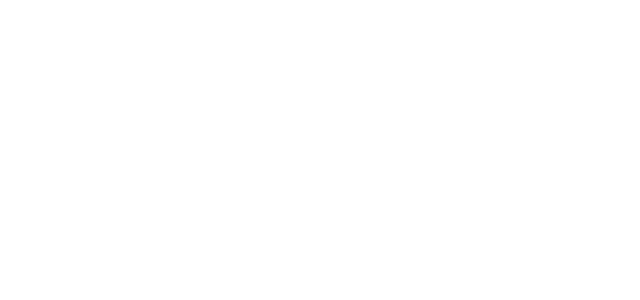
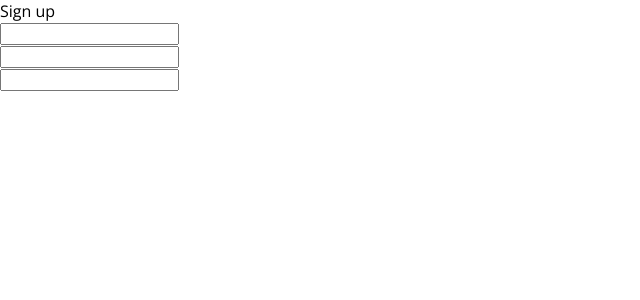
Before and after one commit to Ryavnn/malash, a React (Vite) app: page /login in a window 1280 px wide. Before the commit this address had no page. Shown: the top 300 px of the page, without its empty margins (0-640 px from the left). Built offline with nearby package versions, Linux system fonts and the light colour scheme.

Commit message:
log in page

```diff
--- a/src/App.css
+++ b/src/App.css
@@ -2,6 +2,7 @@
   margin: 0;
   padding: 0;
   box-sizing: border-box;
+  font-family: "Open Sans", sans-serif;
 }
 .navbar{
   height: 4rem;
@@ -28,6 +29,9 @@ ul{
 }
 ul>li{
   margin-right: 2rem ;
+}
+.nav-links{
+  margin-right: 50px;
 }
 .banner{
   min-height: 90vh;
--- a/src/App.jsx
+++ b/src/App.jsx
@@ -3,6 +3,8 @@ import Homepage from './Pages/Homepage';
 import Products from './Pages/Products';
 
 import { BrowserRouter as Router, Routes, Route } from 'react-router-dom';
+import Cart from './features/Cart';
+import Login from './Pages/Login';
 
 function App() {
   return (
@@ -11,6 +13,8 @@ function App() {
         <Routes>
           <Route path="/" element={<Homepage />} />
           <Route path="/products/:category" element={<Products />} />
+          <Route path='/cart' element={<Cart />}/>
+          <Route path='/login' element={<Login  />} />
         </Routes>
       </Router>
     </>
--- /dev/null
+++ b/src/Pages/Login.jsx
@@ -0,0 +1,28 @@
+import "../App.css"
+function Login(){
+    return(
+        <>
+            <div className="login">
+                <div className="header">
+                    <div className="text">Sign up</div>
+                    <div className="underline"></div>
+                </div>
+                <div className="inputs">
+                    <div className="input">
+                        <input type="text" name="" id="" />
+                        <img src="" alt="" />
+                    </div>
+                    <div className="input">
+                        <input type="email" name="" id="" />
+                        <img src="" alt="" />
+                    </div>
+                    <div className="input">
+                        <input type="password" name="" id="" />
+                        <img src="" alt="" />
+                    </div>
+                </div>
+            </div>
+        </>
+    )
+}
+export  default Login;
--- a/src/Pages/Products.jsx
+++ b/src/Pages/Products.jsx
@@ -44,7 +44,7 @@ function Products() {
             <div className="item-content">
               <p className="product-name">{item.productName}</p>
               <div className="description">{item.description}</div>
-              <span>{item.price}</span>
+              <span>Ksh {item.price}</span>
               <button className="add-to-cart">Add to cart</button>
             </div>
           </div>
--- a/src/components/Navbar.jsx
+++ b/src/components/Navbar.jsx
@@ -1,3 +1,4 @@
+import { Link } from "react-router-dom"
 function Navbar(){
     return(
         <div className="navbar">
@@ -15,9 +16,8 @@ function Navbar(){
                 </div>
                 <div className="left-links">
                     <ul>
-                        <li><svg xmlns="http://www.w3.org/2000/svg" height="24" viewBox="0 -960 960 960" width="24"><path d="m480-120-58-52q-101-91-167-157T150-447.5Q111-500 95.5-544T80-634q0-94 63-157t157-63q52 0 99 22t81 62q34-40 81-62t99-22q94 0 157 63t63 157q0 46-15.5 90T810-447.5Q771-395 705-329T538-172l-58 52Zm0-108q96-86 158-147.5t98-107q36-45.5 50-81t14-70.5q0-60-40-100t-100-40q-47 0-87 26.5T518-680h-76q-15-41-55-67.5T300-774q-60 0-100 40t-40 100q0 35 14 70.5t50 81q36 45.5 98 107T480-228Zm0-273Z"/></svg></li>
-                        <li><svg xmlns="http://www.w3.org/2000/svg" height="24" viewBox="0 -960 960 960" width="24"><path d="M240-80q-33 0-56.5-23.5T160-160v-480q0-33 23.5-56.5T240-720h80q0-66 47-113t113-47q66 0 113 47t47 113h80q33 0 56.5 23.5T800-640v480q0 33-23.5 56.5T720-80H240Zm0-80h480v-480h-80v80q0 17-11.5 28.5T600-520q-17 0-28.5-11.5T560-560v-80H400v80q0 17-11.5 28.5T360-520q-17 0-28.5-11.5T320-560v-80h-80v480Zm160-560h160q0-33-23.5-56.5T480-800q-33 0-56.5 23.5T400-720ZM240-160v-480 480Z"/></svg></li>
-                        <li><svg xmlns="http://www.w3.org/2000/svg" height="24" viewBox="0 -960 960 960" width="24"><path d="M480-480q-66 0-113-47t-47-113q0-66 47-113t113-47q66 0 113 47t47 113q0 66-47 113t-113 47ZM160-160v-112q0-34 17.5-62.5T224-378q62-31 126-46.5T480-440q66 0 130 15.5T736-378q29 15 46.5 43.5T800-272v112H160Zm80-80h480v-32q0-11-5.5-20T700-306q-54-27-109-40.5T480-360q-56 0-111 13.5T260-306q-9 5-14.5 14t-5.5 20v32Zm240-320q33 0 56.5-23.5T560-640q0-33-23.5-56.5T480-720q-33 0-56.5 23.5T400-640q0 33 23.5 56.5T480-560Zm0-80Zm0 400Z"/></svg></li>
+                        <Link className="nav-links" to="/cart"><svg xmlns="http://www.w3.org/2000/svg" height="24" viewBox="0 -960 960 960" width="24"><path d="M240-80q-33 0-56.5-23.5T160-160v-480q0-33 23.5-56.5T240-720h80q0-66 47-113t113-47q66 0 113 47t47 113h80q33 0 56.5 23.5T800-640v480q0 33-23.5 56.5T720-80H240Zm0-80h480v-480h-80v80q0 17-11.5 28.5T600-520q-17 0-28.5-11.5T560-560v-80H400v80q0 17-11.5 28.5T360-520q-17 0-28.5-11.5T320-560v-80h-80v480Zm160-560h160q0-33-23.5-56.5T480-800q-33 0-56.5 23.5T400-720ZM240-160v-480 480Z"/></svg></Link>
+                        <Link className="nav-links" to="/login"><svg xmlns="http://www.w3.org/2000/svg" height="24" viewBox="0 -960 960 960" width="24"><path d="M480-480q-66 0-113-47t-47-113q0-66 47-113t113-47q66 0 113 47t47 113q0 66-47 113t-113 47ZM160-160v-112q0-34 17.5-62.5T224-378q62-31 126-46.5T480-440q66 0 130 15.5T736-378q29 15 46.5 43.5T800-272v112H160Zm80-80h480v-32q0-11-5.5-20T700-306q-54-27-109-40.5T480-360q-56 0-111 13.5T260-306q-9 5-14.5 14t-5.5 20v32Zm240-320q33 0 56.5-23.5T560-640q0-33-23.5-56.5T480-720q-33 0-56.5 23.5T400-640q0 33 23.5 56.5T480-560Zm0-80Zm0 400Z"/></svg></Link>
                     </ul>
                 </div>
             </nav>
--- /dev/null
+++ b/src/features/Cart.jsx
@@ -0,0 +1,12 @@
+import Navbar from "../components/Navbar";
+
+function Cart(){
+    return(
+        <>
+        <Navbar />
+        <h1>Welcome to my Cart</h1>
+
+        </>
+    )
+}
+export default Cart;
```
